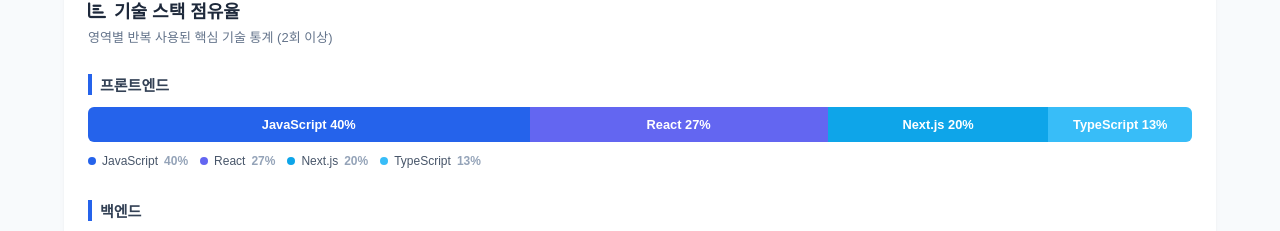
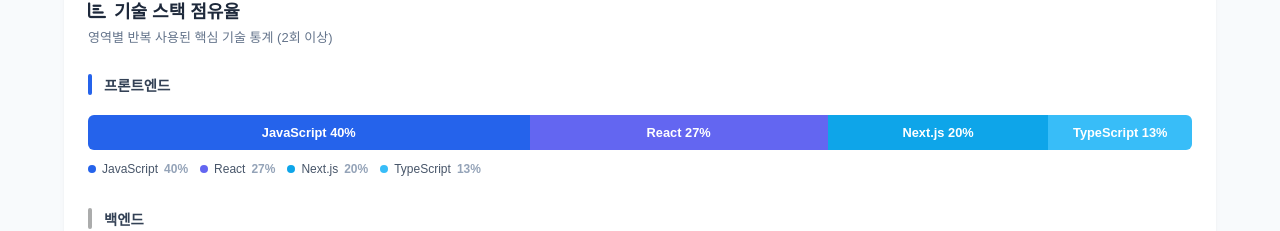
Before and after one commit to sisu-01/sisu-01.github.io, a React (Vite) app: page / in a window 1280 px wide. Shown: the part 566-797 px from the top of the page. Built offline with nearby package versions, Linux system fonts and the light colour scheme; a web font is replaced by a local one.

Commit message:
차트 변경

```diff
--- a/src/components/Projects/TagChart.module.css
+++ b/src/components/Projects/TagChart.module.css
@@ -37,13 +37,21 @@
   flex-direction: column;
   gap: 12px;
 }
-
+.categoryWrapper {
+  display: flex;
+  align-items: center;
+  gap: 0.75rem;
+  margin-bottom: 0.5rem;
+}
+.categoryLine {
+  width: 0.25rem;
+  height: 1.3rem;
+  border-radius: 0.25rem;
+}
 .categoryLabel {
-  font-size: 15px;
+  font-size: 0.9rem;
   font-weight: 700;
   color: #334155; /* slate-700 */
-  border-left: 4px solid #2563eb;
-  padding-left: 8px;
 }
 
 .barAndLegendWrapper {
--- a/src/components/Projects/TagChart.tsx
+++ b/src/components/Projects/TagChart.tsx
@@ -90,8 +90,10 @@
       <div className={styles.barChartContainer}>
         {categoryStats.map((category) => (
           <div key={category.type} className={styles.categoryRow}>
-            <div className={styles.categoryLabel}>{category.type}</div>
-
+            <div className={styles.categoryWrapper}>
+              <div className={styles.categoryLine} style={{ backgroundColor: `var(--color-${category.type})` }} />
+              <div className={styles.categoryLabel}>{category.type}</div>
+            </div>
             <div className={styles.barAndLegendWrapper}>
               <div className={styles.progressBarTrack}>
                 {category.skills.map((skill) => (
```
